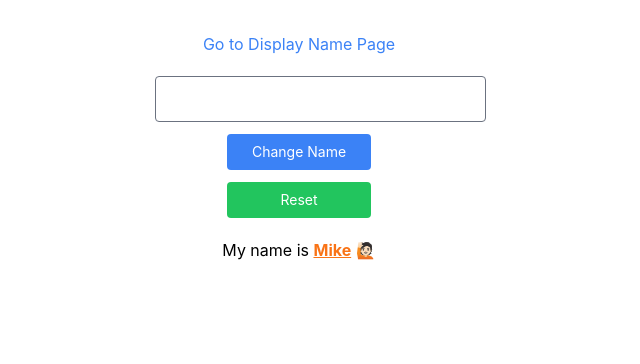
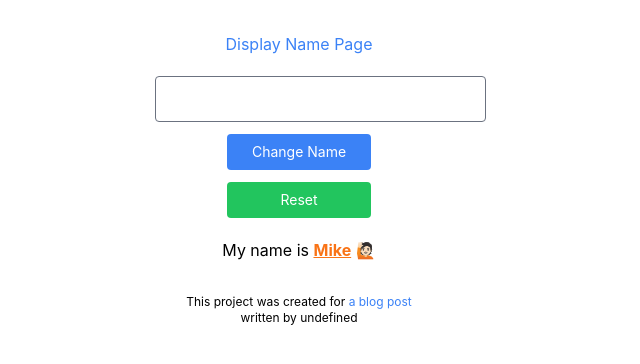
Before and after one commit to takerunoda/react-context-typescript, a Next.js app: page / in a window 1280 px wide. Shown: the top 364 px of the page, without its empty margins (341-981 px from the left). Built offline with nearby package versions, Linux system fonts and the light colour scheme; no server answers.

Commit message:
CreatedFor

```diff
--- /dev/null
+++ b/Components/CreatedFor.tsx
@@ -0,0 +1,17 @@
+const CreatedFor = () => {
+const url = process.env.NEXT_PUBLIC_BLOG_URL
+const author = process.env.NEXT_PUBLIC_MY_NAME
+    return (
+        <div className="text-center w-72 mx-auto text-xs">
+            <p>
+                This project was created for <a href={url} className="text-blue-500 hover:underline" target="_blank" rel="noreferrer">a blog post</a>
+            </p>
+            <p>
+                {`written by ${author}`}
+            </p>
+        </div>
+
+    )
+}
+
+export default CreatedFor
--- a/pages/display-name.tsx
+++ b/pages/display-name.tsx
@@ -1,5 +1,6 @@
 import Head from 'next/head'
 import Link from 'next/link'
+import CreatedFor from '../Components/CreatedFor'
 import { usePageContext } from '../context/PageContext'
 
 export default function Home() {
@@ -13,15 +14,16 @@ export default function Home() {
         <link rel="icon" href="/favicon.ico" />
       </Head>
       <main className="p-8 text-center">
-        <div className="text-blue-500 hover:underlinez">
+        <div className="text-blue-500 hover:underline cursor-pointer">
           <Link href="/" passHref>
-           <p> Go to Change Name Page</p>
+           <p>Change Name Page</p>
           </Link>
         </div>
         <p className="pt-5">
           My name is <span className="text-orange-500 font-bold underline">{myName}</span> 🙋🏻
         </p>
       </main>
+        <CreatedFor />
     </div>
   )
 }
--- a/pages/index.tsx
+++ b/pages/index.tsx
@@ -1,6 +1,7 @@
 import Head from 'next/head'
 import Link from 'next/link'
 import { ChangeEvent, useState } from 'react'
+import CreatedFor from '../Components/CreatedFor'
 import { usePageContext } from '../context/PageContext'
 
 export default function Home() {
@@ -22,9 +23,9 @@ export default function Home() {
         <link rel="icon" href="/favicon.ico" />
       </Head>
       <main className="p-8 text-center">
-        <div className="text-blue-500 hover:underlinez">
+        <div className="text-blue-500 hover:underline cursor-pointer">
           <Link href="/display-name" passHref>
-           <p>Go to Display Name Page</p>
+           <p>Display Name Page</p>
           </Link>
         </div>
         <div className="w-72 mt-5 mx-auto">
@@ -40,6 +41,7 @@ export default function Home() {
           My name is <span className="text-orange-500 font-bold underline">{myName}</span> 🙋🏻
         </p>
       </main>
+        <CreatedFor />
     </div>
   )
 }
```
